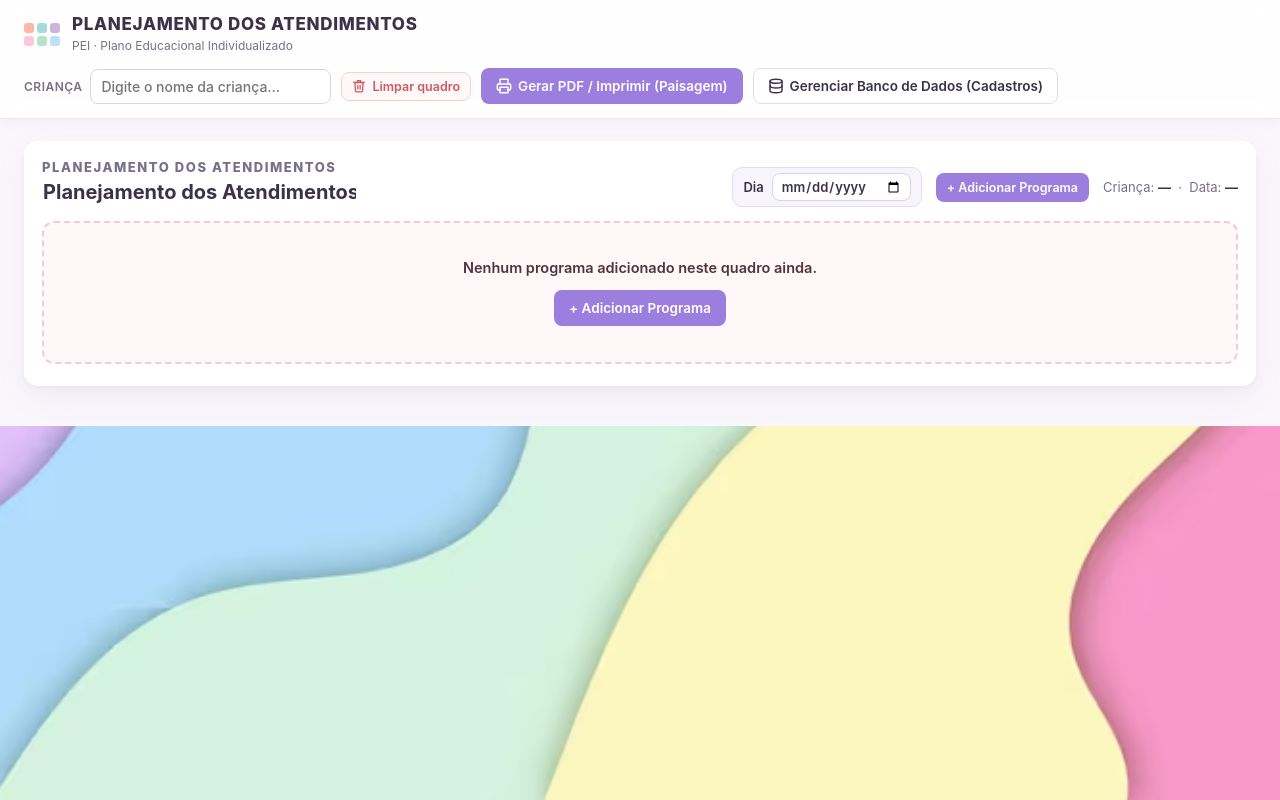
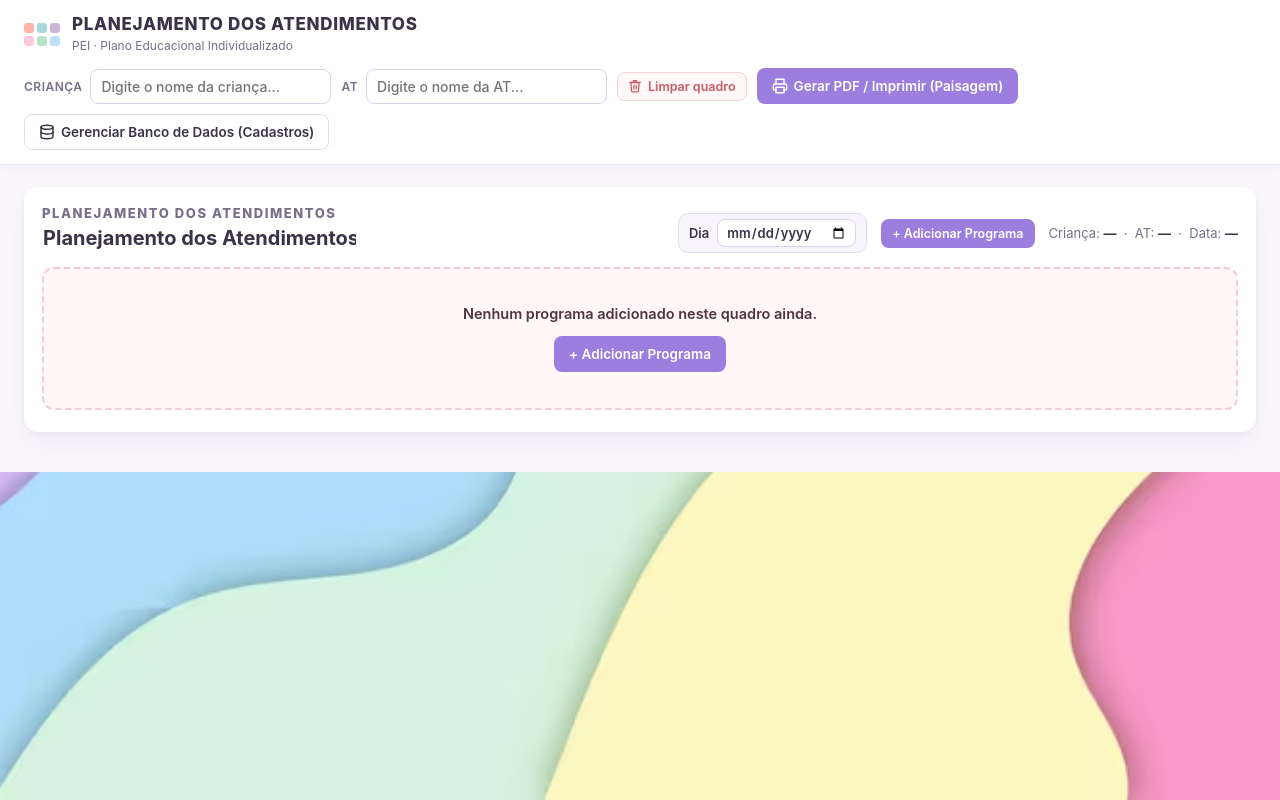
Before and after one commit to emanuellucasofc/PEIrafaela, a website: page public/index.html in a window 1280 px wide. Drawn offline with Linux system fonts and the light colour scheme.

Commit message:
Adiciona campo para nome da AT no cabecalho e impressao

```diff
--- a/public/index.html
+++ b/public/index.html
@@ -35,6 +35,10 @@
             <input id="inputCrianca" class="input input-crianca-toolbar" type="text" maxlength="150"
                    placeholder="Digite o nome da criança..." autocomplete="off" aria-label="Nome da criança">
         </label>
+        <label class="field-inline">AT
+            <input id="inputAt" class="input input-crianca-toolbar" type="text" maxlength="150"
+                   placeholder="Digite o nome da AT..." autocomplete="off" aria-label="Nome da AT">
+        </label>
         <button id="btnLimparQuadro" type="button" class="btn btn-danger btn-sm" title="Limpar todo o quadro atual">
             <svg width="14" height="14" viewBox="0 0 24 24" fill="none" stroke="currentColor" stroke-width="2.2" stroke-linecap="round" stroke-linejoin="round" aria-hidden="true"><polyline points="3 6 5 6 21 6"/><path d="M19 6l-1 14a2 2 0 0 1-2 2H8a2 2 0 0 1-2-2L5 6"/><path d="M10 11v6"/><path d="M14 11v6"/><path d="M9 6V4a1 1 0 0 1 1-1h4a1 1 0 0 1 1 1v2"/></svg>
             Limpar quadro
@@ -71,6 +75,7 @@
                 </button>
                 <div class="sheet-meta">
                     Criança: <strong id="metaCrianca">—</strong>
+                    &nbsp;·&nbsp; AT: <strong id="metaAt">—</strong>
                     &nbsp;·&nbsp; <span id="metaData">—</span>
                 </div>
             </div>
--- a/public/js/quadro.js
+++ b/public/js/quadro.js
@@ -25,6 +25,7 @@
     const els = {
         grid: $('peiGrid'),
         inputCrianca: $('inputCrianca'),
+        inputAt: $('inputAt'),
         btnLimparQuadro: $('btnLimparQuadro'),
         btnImprimir: $('btnImprimir'),
         status: $('saveStatus'),
@@ -34,6 +35,7 @@
         diaSemana: $('diaSemanaQuadro'),
         metaPeriodoPrint: $('metaPeriodoPrint'),
         metaCrianca: $('metaCrianca'),
+        metaAt: $('metaAt'),
         metaData: $('metaData'),
         btnAddPrograma: $('btnAdicionarPrograma'),
         btnPrimeiroPrograma: $('btnPrimeiroPrograma'),
@@ -103,6 +105,10 @@
         if (els.metaCrianca) {
             els.metaCrianca.textContent = nome;
         }
+        const nomeAt = els.inputAt && els.inputAt.value.trim() ? els.inputAt.value.trim() : '—';
+        if (els.metaAt) {
+            els.metaAt.textContent = nomeAt;
+        }
         const titulo = els.titulo && els.titulo.value.trim() ? els.titulo.value.trim() : 'Planejamento dos Atendimentos';
         if (els.tituloPrint) {
             els.tituloPrint.textContent = titulo;
@@ -126,6 +132,7 @@
         }
         state.celulas.clear();
         if (els.inputCrianca) els.inputCrianca.value = '';
+        if (els.inputAt) els.inputAt.value = '';
         if (els.dataInicio) els.dataInicio.value = '';
         if (els.titulo) els.titulo.value = 'Planejamento dos Atendimentos';
         atualizarTextoPeriodoPrint();
@@ -885,6 +892,10 @@
         els.inputCrianca.addEventListener('input', atualizarTextoPeriodoPrint);
         els.inputCrianca.addEventListener('change', atualizarTextoPeriodoPrint);
     }
+    if (els.inputAt) {
+        els.inputAt.addEventListener('input', atualizarTextoPeriodoPrint);
+        els.inputAt.addEventListener('change', atualizarTextoPeriodoPrint);
+    }
     if (els.btnLimparQuadro) {
         els.btnLimparQuadro.addEventListener('click', () => limparQuadroTodo(false));
     }
```
Also changed, not shown: src/main/resources/static/js/quadro.js (+11 -0 lines), src/main/resources/templates/quadro.html (+5 -0 lines).
